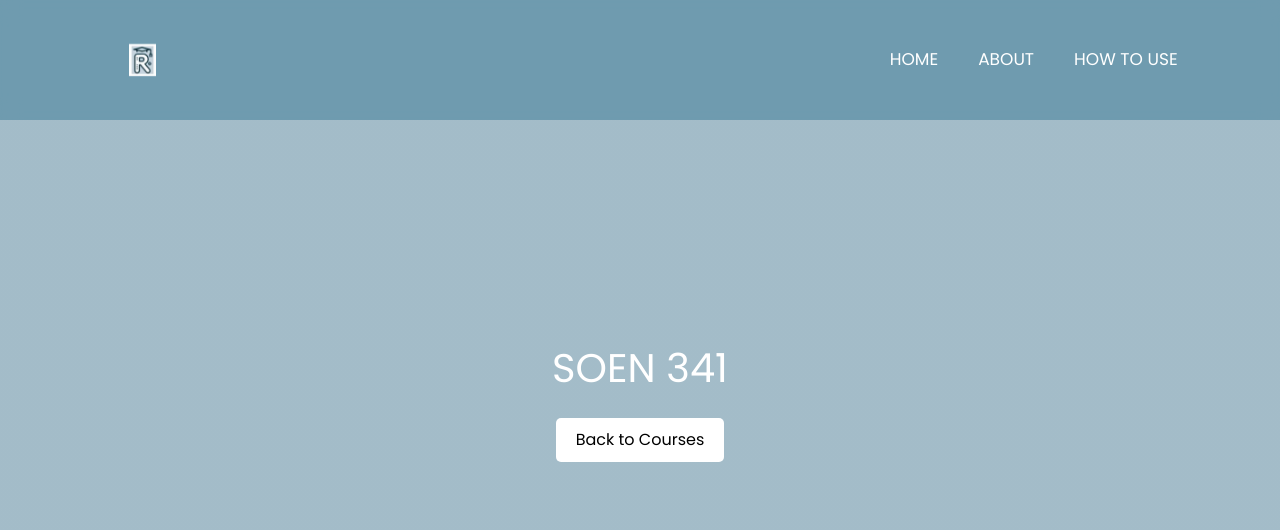
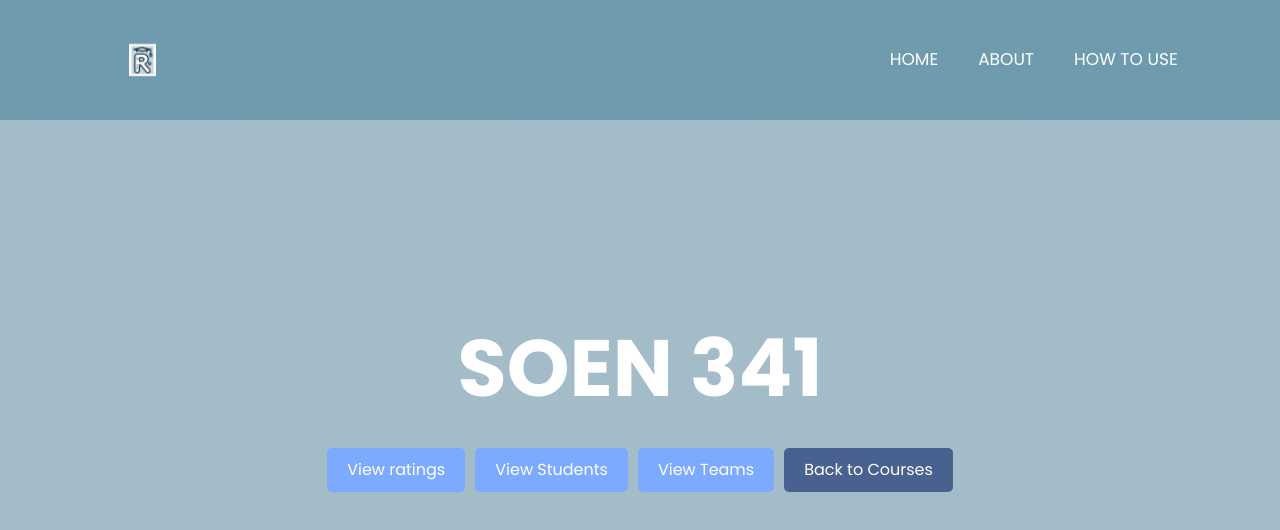
Before and after one commit to JenLys/Mega_Chug_Lords-SOEN341_Project_F24, a React (Vite) app in the folder client/: page /teacherview in a window 1280 px wide. Both pictures are taken after a click on the element "SOEN 341". Shown: the top 530 px of the page. Built offline with nearby package versions, Linux system fonts and the light colour scheme.

Commit message:
individual course page views completed

```diff
--- a/client/src/pages/TeacherView.jsx
+++ b/client/src/pages/TeacherView.jsx
@@ -8,12 +8,12 @@ function TeacherView() {
     /*For the rendering on the same page */
     const [selectedCourse, setSelectedCourse] = useState(null);
     const location = useLocation();
-    /*Defining the classes- for now it's hardcoded, will have to connect to the db*/
+    /*Defining the classes- for now it's hardcoded, will have to connect to the db (will have to fetch courses by the API and use json)*/
     const classes=[
-        {name:"SOEN 341", path:'/class/soen-341'},
-        {name:"ELEC 275", path:'/class/elec-275'},
-        {name:"COMP 123", path: '/class/comp-123'},
-        {name: "ENGR 232", path: '/class/engr-232'}
+        {name:"SOEN 341"},
+        {name:"ELEC 275"},
+        {name:"COMP 123"},
+        {name: "ENGR 232"}
     ];
 
     const handleMouseMove = (e) => {
@@ -41,9 +41,15 @@ function TeacherView() {
         <div>
           {selectedCourse ? (
             <div>
-              <h1 style={{ fontSize: "40px", color: "white", marginBottom: "20px" }}>
+              <h1 style={{ fontSize: "80px", color: "white", marginBottom: "20px",fontWeight: "bold" }}>
                 {selectedCourse} {/*Display the name of the course that got accessed */}
               </h1>
+
+              <div style={{ display: "flex", gap: "10px" }}>
+                {/*Options for that course: see student ratings, etc */}
+                <button className="otherbtn">View ratings</button>
+                <button className="otherbtn">View Students</button>
+                <button className="otherbtn">View Teams</button>
               <Link to={location.pathname}>
 
                 <button
@@ -51,7 +57,8 @@ function TeacherView() {
                     padding: "10px 20px",
                     fontSize: "16px",
                     borderRadius: "5px",
-                    backgroundColor: "white",
+                    backgroundColor: "rgb(73, 97, 142)",
+                    color: "white",
                     border: "none",
                     cursor: "pointer"
                   }}
@@ -60,6 +67,7 @@ function TeacherView() {
                   Back to Courses {/*offer a way back to the view of all courses--just in case */}
                 </button>
               </Link>
+            </div>
             </div>
           ) :
           /*This is what the user sees when no course is clicked */ (
--- a/client/src/pages/teacher.css
+++ b/client/src/pages/teacher.css
@@ -31,3 +31,15 @@
     position: relative;
     z-index: 2; /* Ensure the text is always on top */
   }
+
+  /*From the rendered page of a singular class*/
+  .otherbtn{
+        padding: 10px 20px;
+        font-size:  16px;
+        border-radius: 5px;
+        background-color:rgb(124, 170, 255);
+        color: white;
+        border: none;
+        cursor: pointer;
+        overflow: hidden;
+  }
```
